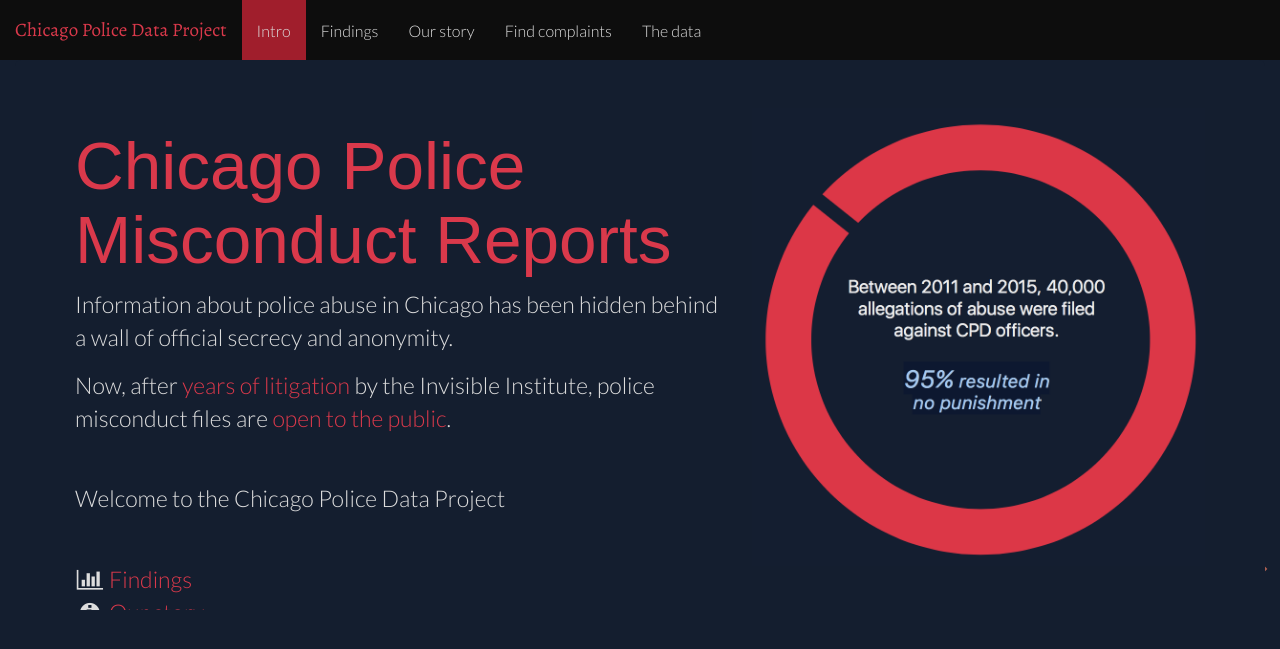
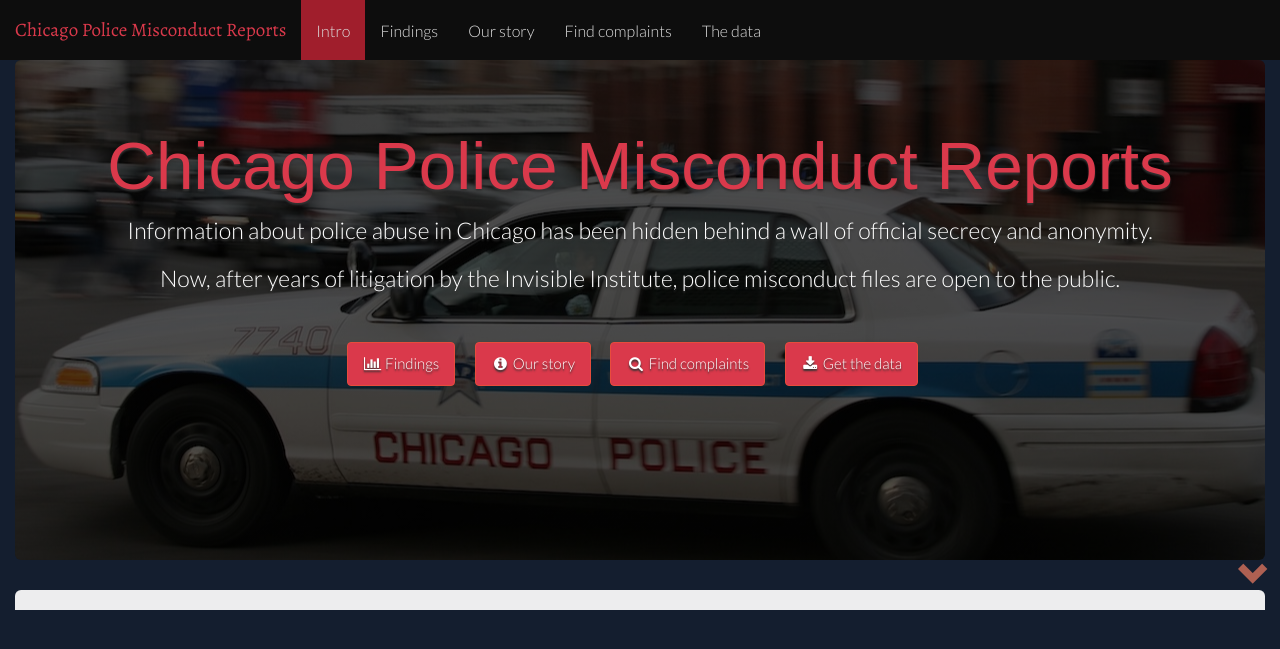
Before and after one commit to datamade/cpdb-splash, a Jekyll site: the page built from index.html, in a window 1280 px wide. Shown: the top 649 px of the page. Built offline with Jekyll 4.4.1, drawn with Linux system fonts in a browser that asks for light colours; nearby versions of some CDN libraries; some web fonts are replaced; library files that are not in the unit come from our copies.

Commit message:
using background image for intro section

```diff
--- a/_config.yml
+++ b/_config.yml
@@ -1,7 +1,7 @@
 port:  5000
 markdown: kramdown
-title: "Chicago Police Data Project"
-name: "Chicago Police Data Project"
+title: "Chicago Police Misconduct Reports"
+name: "Chicago Police Misconduct Reports"
 author: "Invisible Institute"
 url: http://intro.cpdb.co
 encoding: utf-8
--- a/_layouts/default.html
+++ b/_layouts/default.html
@@ -78,7 +78,7 @@
 
   <link href='/favicon.ico' rel='shortcut icon' />
 
-  <title>Chicago Police Data Project</title>
+  <title>Chicago Police Misconduct Reports</title>
   <link rel="stylesheet" href="css/bootstrap.darkly.min.css" />
   <link rel="stylesheet" href="css/custom.css" />
   <link rel="stylesheet" href="https://maxcdn.bootstrapcdn.com/font-awesome/4.4.0/css/font-awesome.min.css">
@@ -98,7 +98,7 @@
     <div class="container-fluid">
       <div class="navbar-header">
 
-        <a class="navbar-brand" href="/">Chicago Police Data Project</a>
+        <a class="navbar-brand" href="/">Chicago Police Misconduct Reports</a>
 
       </div>
       <div id="navbar">
--- a/css/custom.css
+++ b/css/custom.css
@@ -66,6 +66,22 @@
 
 .jumbotron {
   background-color: #141E2F;
+}
+
+.intro-links a {
+  margin-right: 15px;
+}
+
+#section-1 {
+  height: 500px;
+  color: white;
+  text-shadow: #333 0 2px 2px;
+  background:
+    linear-gradient(
+      rgba(0, 0, 0, 0.7),
+      rgba(0, 0, 0, 0.7)
+    ),
+    url('../images/chicago_police_pan.jpg') no-repeat center center;
 }
 
 #section-2 {
--- a/index.html
+++ b/index.html
@@ -6,31 +6,20 @@
   <span class="glyphicon glyphicon-chevron-down" aria-hidden="true"></span>
 </div>
 <div id="content" class="col-sm-12 scroll" data-spy="scroll" data-target="#navbar">
-  <div id="section-1" class='jumbotron'>
-    <div class='row'>
-      <div class='col-sm-7'>
-        <h1>Chicago Police Misconduct Reports</h1>
-        <p>
-          Information about police abuse in Chicago has been hidden
-          behind a wall of official secrecy and anonymity.</p>
+  <div id="section-1" class='jumbotron text-center'>
+    <h1>Chicago Police Misconduct Reports</h1>
+    <p>
+      Information about police abuse in Chicago has been hidden
+      behind a wall of official secrecy and anonymity.</p>
 
-        <p>Now, after <a href='#'>years of litigation</a> by the Invisible Institute, police misconduct files are <a href='#'>open to the public</a>.</p>
+    <p>Now, after years of litigation by the Invisible Institute, police misconduct files are open to the public.</p>
 
-        <p><br />
-          Welcome to the Chicago Police Data Project
-        </p>
-
-        <p><br />
-          <i class='fa fa-fw fa-bar-chart'></i> <a href='#section-2'>Findings</a><br />
-          <i class='fa fa-fw fa-info-circle'></i> <a href='#section-3'>Our story</a><br />
-          <i class='fa fa-fw fa-search'></i> <a href='#section-4'>Find complaints</a><br />
-          <i class='fa fa-fw fa-download'></i> <a href='#section-5'>Get the data</a><br />
-      </p>
-      </div>
-      <div class='col-sm-5'>
-        <img src='/images/intro-chart.png' alt='' title='' class='img-responsive' />
-      </div>
-    </div>
+    <p class='intro-links'><br />
+      <a class='btn btn-danger' href='#section-2'><i class='fa fa-fw fa-bar-chart'></i> Findings</a>
+      <a class='btn btn-danger' href='#section-3'><i class='fa fa-fw fa-info-circle'></i> Our story</a>
+      <a class='btn btn-danger' href='#section-4'><i class='fa fa-fw fa-search'></i> Find complaints</a>
+      <a class='btn btn-danger' href='#section-5'><i class='fa fa-fw fa-download'></i> Get the data</a>
+    </p>
 
   </div>
   <div id="section-2" class='jumbotron'>
@@ -95,7 +84,7 @@
           </div>
         </div>
         <div class='col-sm-5 col-sm-offset-1'>
-          <a class='btn btn-default btn-lg' href='http://cpdb.co'>Or browse the complaints ></a>
+          <a class='btn btn-default btn-lg' href='http://cpdb.co'>Or, browse the complaints ></a>
         </div>
       </div>
     </form>
```
Also changed, not shown: other parts of index.html (+1 -1 lines), images/chicago_police_pan.jpg (added).
